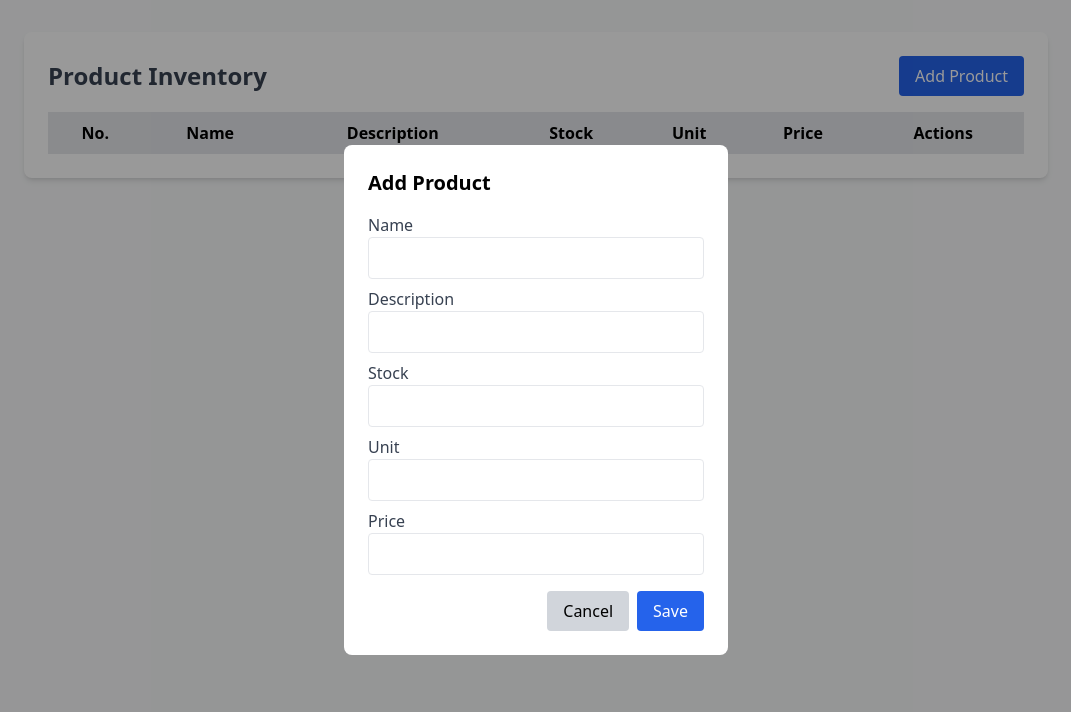
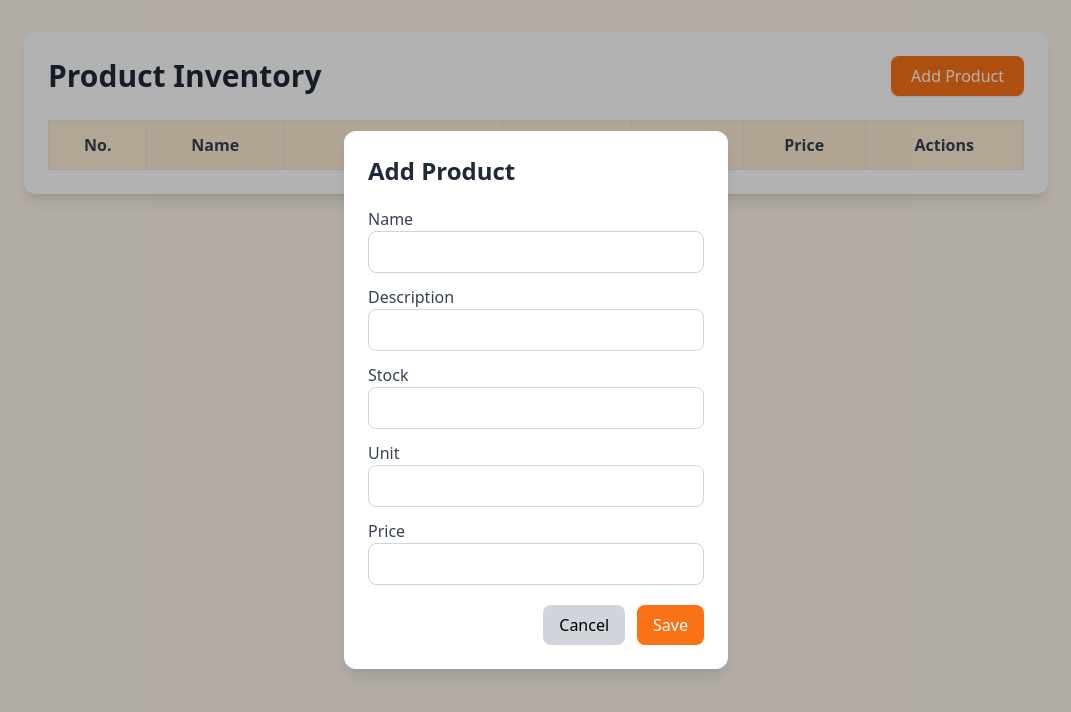
Before and after one commit to hannahjoy18/react_product, a plain HTML site: page index.html in a window 1280 px wide. Both pictures are taken after a click on the button "Add Product". Shown: the whole page, without its empty margins (104-1175 px from the left). Drawn offline with nearby package versions, Linux system fonts and the light colour scheme; no server answers.

Commit message:
Update index.html

```diff
--- a/index.html
+++ b/index.html
@@ -5,24 +5,24 @@
   <title>Product Inventory</title>
   <script src="https://cdn.tailwindcss.com"></script>
 </head>
-<body class="bg-gray-50 min-h-screen flex flex-col items-center p-8">
+<body class="bg-orange-50 min-h-screen flex flex-col items-center p-8">
 
-<div class="w-full max-w-5xl bg-white shadow-md rounded-lg p-6">
-  <div class="flex justify-between items-center mb-4">
-    <h1 class="text-2xl font-semibold text-gray-700">Product Inventory</h1>
-    <button onclick="openCreateModal()" class="bg-blue-600 text-white px-4 py-2 rounded hover:bg-blue-700">Add Product</button>
+<div class="w-full max-w-5xl bg-white shadow-lg rounded-xl p-6">
+  <div class="flex justify-between items-center mb-6">
+    <h1 class="text-3xl font-bold text-gray-800">Product Inventory</h1>
+    <button onclick="openCreateModal()" class="bg-orange-500 text-white px-5 py-2 rounded-lg shadow hover:bg-orange-600 transition">Add Product</button>
   </div>
 
-  <table class="w-full border-collapse">
-    <thead class="bg-gray-200">
+  <table class="w-full border-collapse text-gray-700">
+    <thead class="bg-orange-100">
       <tr>
-        <th class="p-2 border">No.</th>
-        <th class="p-2 border">Name</th>
-        <th class="p-2 border">Description</th>
-        <th class="p-2 border">Stock</th>
-        <th class="p-2 border">Unit</th>
-        <th class="p-2 border">Price</th>
-        <th class="p-2 border">Actions</th>
+        <th class="p-3 border">No.</th>
+        <th class="p-3 border">Name</th>
+        <th class="p-3 border">Description</th>
+        <th class="p-3 border">Stock</th>
+        <th class="p-3 border">Unit</th>
+        <th class="p-3 border">Price</th>
+        <th class="p-3 border">Actions</th>
       </tr>
     </thead>
     <tbody id="productTableBody"></tbody>
@@ -30,40 +30,40 @@
 </div>
 
 <!-- Modal -->
-<div id="productModal" class="hidden fixed inset-0 bg-black bg-opacity-40 flex items-center justify-center">
-  <div class="bg-white rounded-lg w-96 p-6">
-    <h2 id="modalTitle" class="text-xl font-semibold mb-4"></h2>
+<div id="productModal" class="hidden fixed inset-0 bg-black bg-opacity-30 flex items-center justify-center">
+  <div class="bg-white rounded-xl w-96 p-6 shadow-lg">
+    <h2 id="modalTitle" class="text-2xl font-semibold mb-5 text-gray-800"></h2>
     <form id="productForm" onsubmit="saveProduct(event)">
       <input type="hidden" id="productId">
 
-      <div class="mb-2">
-        <label class="block text-gray-700">Name</label>
-        <input id="productName" class="border p-2 w-full rounded" required>
+      <div class="mb-3">
+        <label class="block text-gray-700 font-medium">Name</label>
+        <input id="productName" class="border border-gray-300 p-2 w-full rounded-lg focus:outline-none focus:ring-2 focus:ring-orange-400" required>
       </div>
 
-      <div class="mb-2">
-        <label class="block text-gray-700">Description</label>
-        <input id="productDescription" class="border p-2 w-full rounded" required>
+      <div class="mb-3">
+        <label class="block text-gray-700 font-medium">Description</label>
+        <input id="productDescription" class="border border-gray-300 p-2 w-full rounded-lg focus:outline-none focus:ring-2 focus:ring-orange-400" required>
       </div>
 
-      <div class="mb-2">
-        <label class="block text-gray-700">Stock</label>
-        <input id="productStock" type="number" min="1" class="border p-2 w-full rounded" required>
+      <div class="mb-3">
+        <label class="block text-gray-700 font-medium">Stock</label>
+        <input id="productStock" type="number" min="1" class="border border-gray-300 p-2 w-full rounded-lg focus:outline-none focus:ring-2 focus:ring-orange-400" required>
       </div>
 
-      <div class="mb-2">
-        <label class="block text-gray-700">Unit</label>
-        <input id="productUnit" class="border p-2 w-full rounded" required>
+      <div class="mb-3">
+        <label class="block text-gray-700 font-medium">Unit</label>
+        <input id="productUnit" class="border border-gray-300 p-2 w-full rounded-lg focus:outline-none focus:ring-2 focus:ring-orange-400" required>
       </div>
 
-      <div class="mb-2">
-        <label class="block text-gray-700">Price</label>
-        <input id="productPrice" type="number" step="0.01" min="1" class="border p-2 w-full rounded" required>
+      <div class="mb-3">
+        <label class="block text-gray-700 font-medium">Price</label>
+        <input id="productPrice" type="number" step="0.01" min="1" class="border border-gray-300 p-2 w-full rounded-lg focus:outline-none focus:ring-2 focus:ring-orange-400" required>
       </div>
 
-      <div class="flex justify-end mt-4 space-x-2">
-        <button type="button" onclick="closeModal()" class="px-4 py-2 bg-gray-300 rounded hover:bg-gray-400">Cancel</button>
-        <button type="submit" class="px-4 py-2 bg-blue-600 text-white rounded hover:bg-blue-700">Save</button>
+      <div class="flex justify-end mt-5 space-x-3">
+        <button type="button" onclick="closeModal()" class="px-4 py-2 bg-gray-300 rounded-lg hover:bg-gray-400 transition">Cancel</button>
+        <button type="submit" class="px-4 py-2 bg-orange-500 text-white rounded-lg hover:bg-orange-600 transition">Save</button>
       </div>
     </form>
   </div>
```
